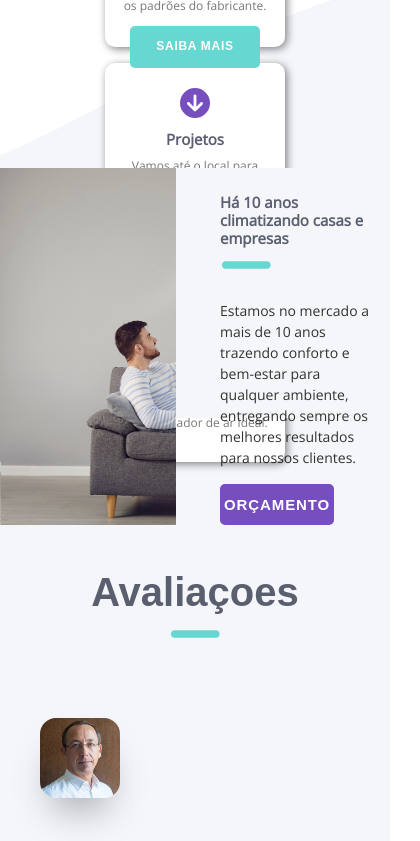
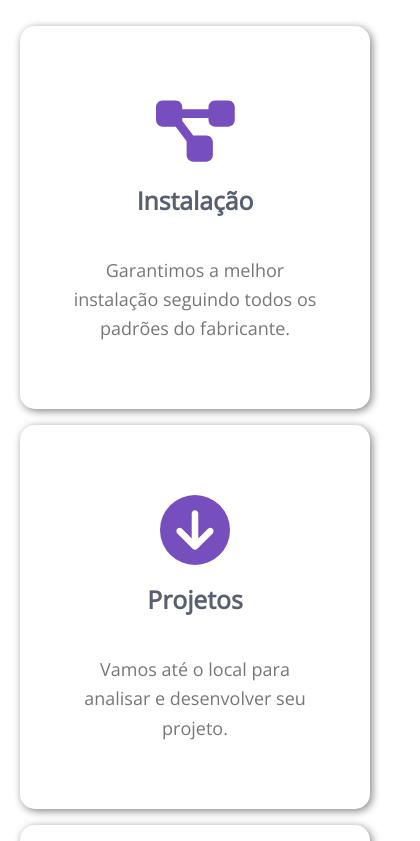
Before and after one commit to FabioAvilar/inside-air-engenharia, a React (Create React App) app: page / in a window 390 px wide. Shown: the part 1156-1997 px from the top of the page, 420 px wide, since content can reach past the window. Built offline with nearby package versions, Linux system fonts and the light colour scheme.

Commit message:
Update media

```diff
--- a/src/pages/home/home-media.css
+++ b/src/pages/home/home-media.css
@@ -15,7 +15,6 @@
         line-height: 1.5em;
         margin-bottom: 20px;
     }
-
 
     .btn-s1 {
         margin-top: 30px;
@@ -39,11 +38,30 @@
         height: 150vh;
     }
 
+    .sectionThree {
+        height: 100%;
+    }
+
     .element-container {
         display: flex;
         flex-direction: column;
         gap: 1rem;
         justify-content: space-between;
+    }
+
+    .container-map {
+        display: flex;
+        flex-direction: column;
+        height: 70rem;
+        align-items: center;
+    }
+
+    .img {
+        width: 30vh;
+        height: 20vh;
+        background-size: contain;
+        background-repeat: no-repeat;
+        border-radius: 12%;
     }
 
     .btn-s2 {
@@ -65,7 +83,7 @@
     }
 }
 
-@media (max-width: 844px) {
+@media (min-width: 405px) and (max-width: 844px) {
     .animation {
         font-size: 35px;
     }
```
Lines whose indentation alone changed are shown as unchanged.
